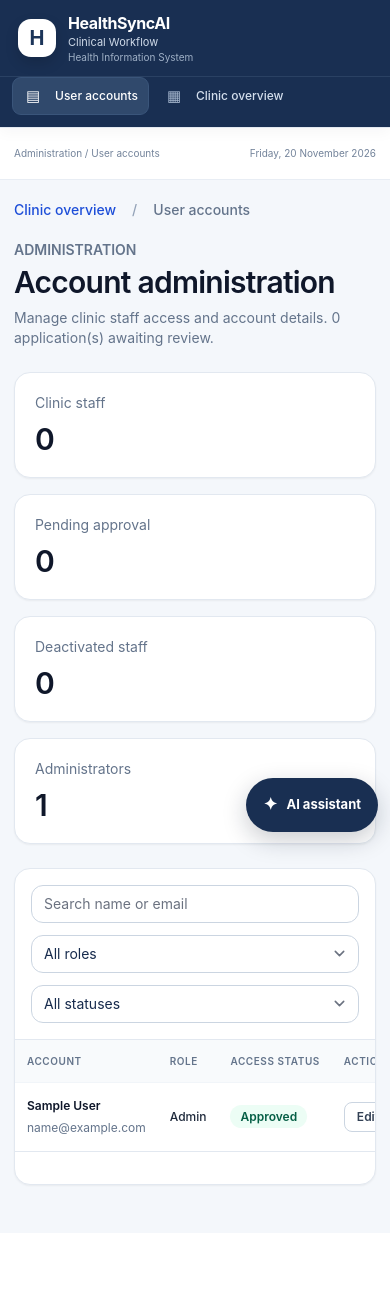
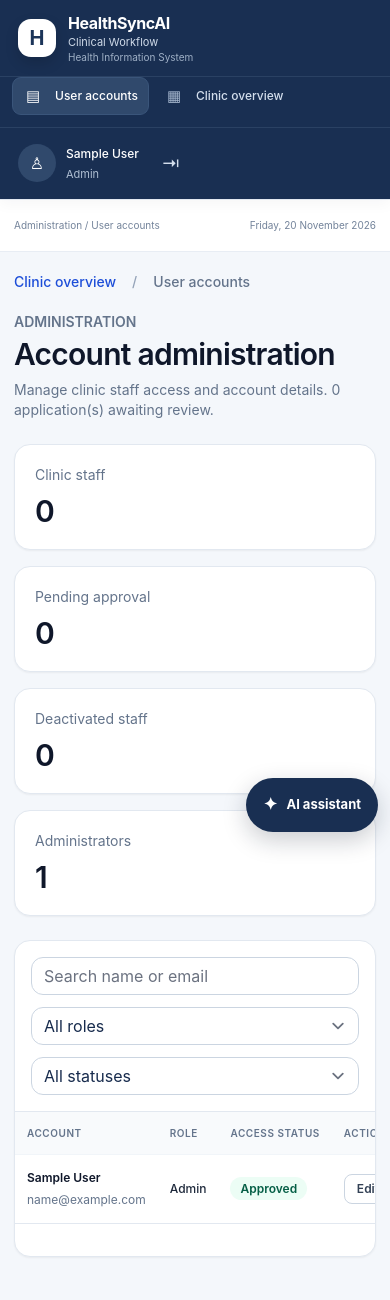
Before and after one commit to SantosCaseyAnnN/HealthSyncAI, a Laravel app: page /admin/accounts in a window 390 px wide. Shown: the top 1300 px of the page. Before the commit the page ends 1187 px from the top, so only its background shows below. Run offline with Laravel 12, Linux system fonts and the light colour scheme; a user stored in the database is signed in; tables that the repository leaves empty hold one stand-in row (values such as "Sample post"); style sheets or scripts are compiled from the project's sources; parts of the project's set-up code (start-up, migrations or seed data) failed here and were passed over; some libraries are stand-ins or nearby versions.

Commit message:
Improve responsive clinic layouts
Co-authored-by: Copilot App <223556219+Copilot@users.noreply.github.com>

```diff
--- a/resources/css/app.css
+++ b/resources/css/app.css
@@ -3254,3 +3254,197 @@ textarea {
         min-height: 48px;
     }
 }
+
+@media (max-width: 760px) {
+    .healthsync-dashboard .main-content {
+        width: 100%;
+        min-width: 0;
+    }
+
+    .healthsync-dashboard .sidebar-user {
+        display: flex;
+        gap: 10px;
+        padding: 10px 18px;
+    }
+
+    .healthsync-dashboard .sidebar-user strong {
+        font-size: 12px;
+    }
+
+    .healthsync-dashboard .sidebar-user small {
+        font-size: 11px;
+    }
+
+    .healthsync-dashboard .sidebar-user > div:nth-child(2) {
+        min-width: 0;
+    }
+
+    .healthsync-dashboard .sidebar-user strong {
+        display: block;
+        overflow: hidden;
+        text-overflow: ellipsis;
+        white-space: nowrap;
+    }
+
+    .healthsync-dashboard .sidebar-user form button {
+        min-width: 44px;
+        min-height: 44px;
+        font-size: 18px;
+    }
+
+    .healthsync-dashboard .workspace-topbar {
+        flex-wrap: wrap;
+    }
+
+    .healthsync-dashboard .table-scroll,
+    .healthsync-dashboard .table-wrapper {
+        max-width: 100%;
+        overflow-x: auto;
+        -webkit-overflow-scrolling: touch;
+    }
+
+    .healthsync-dashboard .page-heading,
+    .healthsync-dashboard .dashboard-header,
+    .healthsync-dashboard .medical-header {
+        flex-wrap: wrap;
+    }
+
+    .healthsync-dashboard .appointment-heading .heading-actions {
+        width: 100%;
+        flex-wrap: wrap;
+    }
+}
+
+@media (max-width: 520px) {
+    .healthsync-dashboard .main-content {
+        padding-bottom: 104px;
+    }
+
+    .healthsync-dashboard .date-navigation {
+        align-items: stretch;
+        flex-direction: column;
+        gap: 12px;
+    }
+
+    .healthsync-dashboard .date-buttons {
+        display: grid;
+        grid-template-columns: 1fr 1fr 1fr;
+    }
+
+    .healthsync-dashboard .date-buttons button {
+        min-height: 44px;
+        font-size: 13px;
+    }
+
+    .healthsync-dashboard .appointment-heading .heading-actions {
+        align-items: stretch;
+        flex-direction: column;
+    }
+
+    .healthsync-dashboard .appointment-heading .view-toggle {
+        display: flex;
+        width: 100%;
+    }
+
+    .healthsync-dashboard .appointment-heading .view-toggle button {
+        flex: 1;
+        min-height: 44px;
+    }
+
+    .healthsync-dashboard .calendar-event {
+        display: grid;
+        grid-template-columns: minmax(0, 1fr) auto;
+        align-items: start;
+        gap: 10px;
+        padding: 14px 4px;
+        font-size: 13px;
+    }
+
+    .healthsync-dashboard .calendar-event > strong {
+        width: auto;
+    }
+
+    .healthsync-dashboard .calendar-event > div {
+        grid-column: 1;
+    }
+
+    .healthsync-dashboard .calendar-event > .status-pill,
+    .healthsync-dashboard .calendar-event > .small-outline-button {
+        grid-column: 2;
+        grid-row: 1 / span 2;
+        justify-self: end;
+        align-self: center;
+    }
+
+    .healthsync-dashboard .calendar-event > .small-outline-button {
+        min-height: 44px;
+    }
+
+    .healthsync-dashboard .filter-bar {
+        align-items: stretch;
+        flex-direction: column;
+    }
+
+    .healthsync-dashboard .filter-bar > *,
+    .healthsync-dashboard .filter-bar label,
+    .healthsync-dashboard .filter-bar input,
+    .healthsync-dashboard .filter-bar select {
+        width: 100%;
+        min-width: 0;
+    }
+
+    .healthsync-dashboard .table-footer,
+    .healthsync-dashboard .pagination-wrap {
+        display: flex;
+        flex-wrap: wrap;
+        align-items: center;
+        gap: 12px;
+    }
+
+    .healthsync-dashboard .pagination-wrap nav {
+        max-width: 100%;
+        overflow-x: auto;
+    }
+}
+
+@media (max-width: 360px) {
+    .healthsync-dashboard .main-content {
+        padding-right: 10px;
+        padding-left: 10px;
+    }
+
+    .healthsync-dashboard .workspace-topbar {
+        margin-right: -10px;
+        margin-left: -10px;
+        padding-right: 10px;
+        padding-left: 10px;
+    }
+
+    .healthsync-dashboard .workflow-assistant-widget .workflow-assistant {
+        padding: 14px;
+    }
+
+    .healthsync-dashboard .workflow-assistant-form {
+        flex-direction: column;
+    }
+
+    .healthsync-dashboard .workflow-assistant-form button {
+        min-height: 44px;
+    }
+
+    .healthsync-dashboard .workflow-assistant-suggestions {
+        display: grid;
+        grid-template-columns: 1fr;
+    }
+}
+
+@media (max-width: 640px) {
+    .healthsync-dashboard input,
+    .healthsync-dashboard select,
+    .healthsync-dashboard textarea,
+    .min-h-screen input,
+    .min-h-screen select,
+    .min-h-screen textarea {
+        font-size: 16px;
+    }
+}
```
Also changed, not shown: resources/views/check-ins/public.blade.php (+4 -4 lines).
